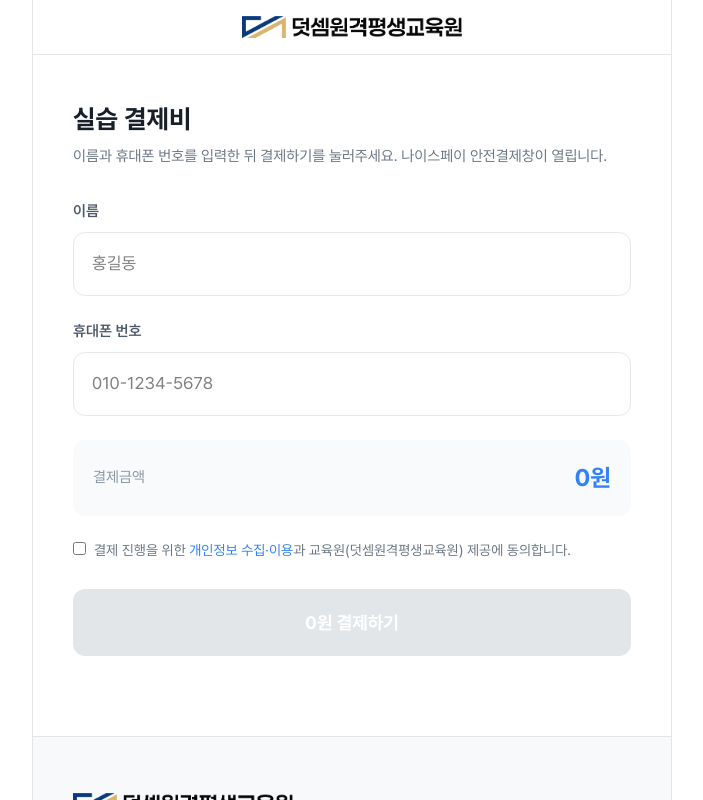
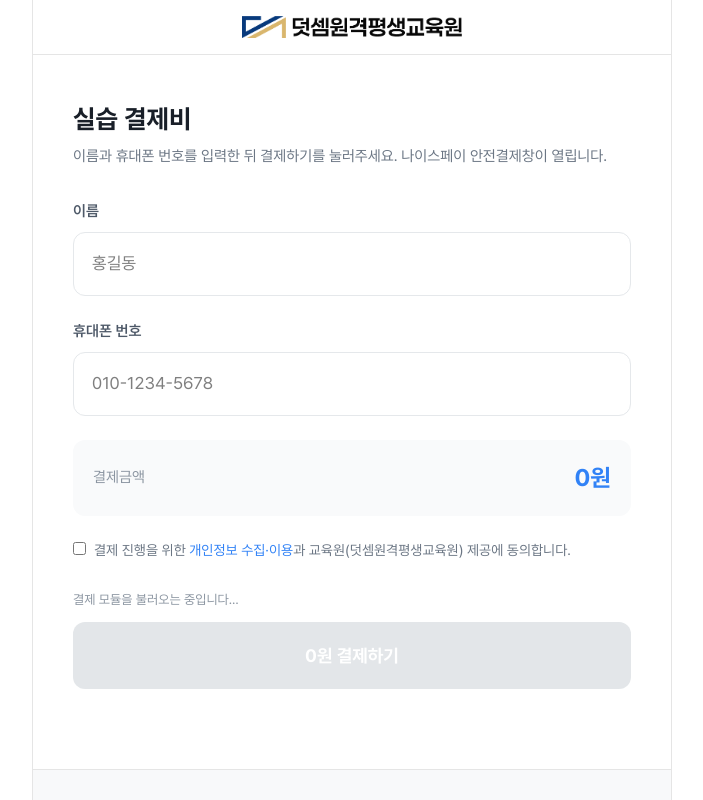
Before and after one commit to KorhrdGroup/korhrdpratice, a Next.js app: page / in a window 1280 px wide. Shown: the top 800 px of the page, without its empty margins (288-991 px from the left). Built offline with nearby package versions, Linux system fonts and the light colour scheme.

Commit message:
fix: 결제 버튼 활성화가 나이스페이 스크립트 onLoad에 묶이지 않도록 수정

```diff
--- a/app/pay/PayForm.tsx
+++ b/app/pay/PayForm.tsx
@@ -1,7 +1,7 @@
 'use client';
 
 import Script from 'next/script';
-import { useRef, useState } from 'react';
+import { useEffect, useRef, useState } from 'react';
 
 declare global {
   interface Window {
@@ -34,7 +34,22 @@ export default function PayForm({ amount, goodsName }: { amount: number; goodsNa
     return `${d.slice(0, 3)}-${d.slice(3, 7)}-${d.slice(7)}`;
   };
 
-  const canPay = name.trim().length >= 2 && phone.replace(/\D/g, '').length >= 10 && agree && sdkReady && !pending;
+  // Script onLoad 는 이미 캐시된 스크립트에서는 안 불릴 수 있어 goPay 존재 여부를 직접 확인합니다.
+  useEffect(() => {
+    if (window.goPay) {
+      setSdkReady(true);
+      return;
+    }
+    const timer = setInterval(() => {
+      if (window.goPay) {
+        setSdkReady(true);
+        clearInterval(timer);
+      }
+    }, 300);
+    return () => clearInterval(timer);
+  }, []);
+
+  const canPay = name.trim().length >= 2 && phone.replace(/\D/g, '').length >= 10 && agree && !pending;
 
   const pay = async () => {
     setError(null);
@@ -140,6 +155,7 @@ export default function PayForm({ amount, goodsName }: { amount: number; goodsNa
       </label>
 
       {error ? <p style={{ color: '#f04452', fontSize: 14, marginBottom: 12 }}>{error}</p> : null}
+      {!sdkReady && !error ? <p style={{ color: '#8b95a1', fontSize: 13, marginBottom: 12 }}>결제 모듈을 불러오는 중입니다…</p> : null}
 
       <button
         type="button"
```
